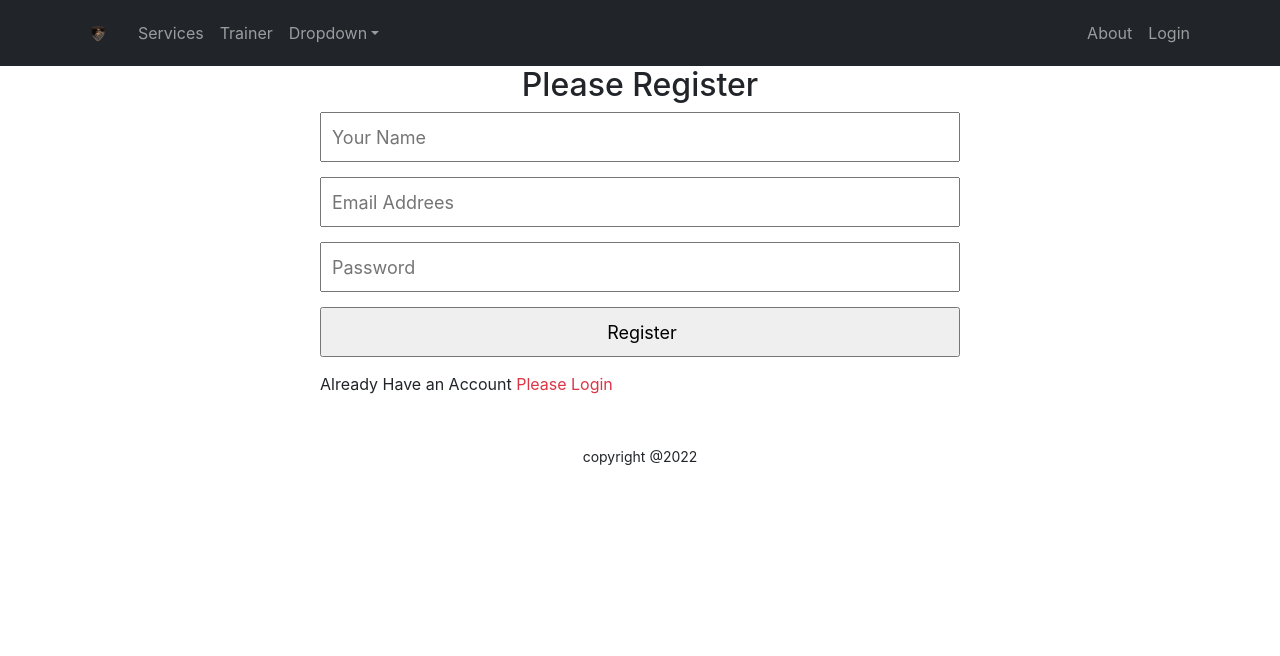
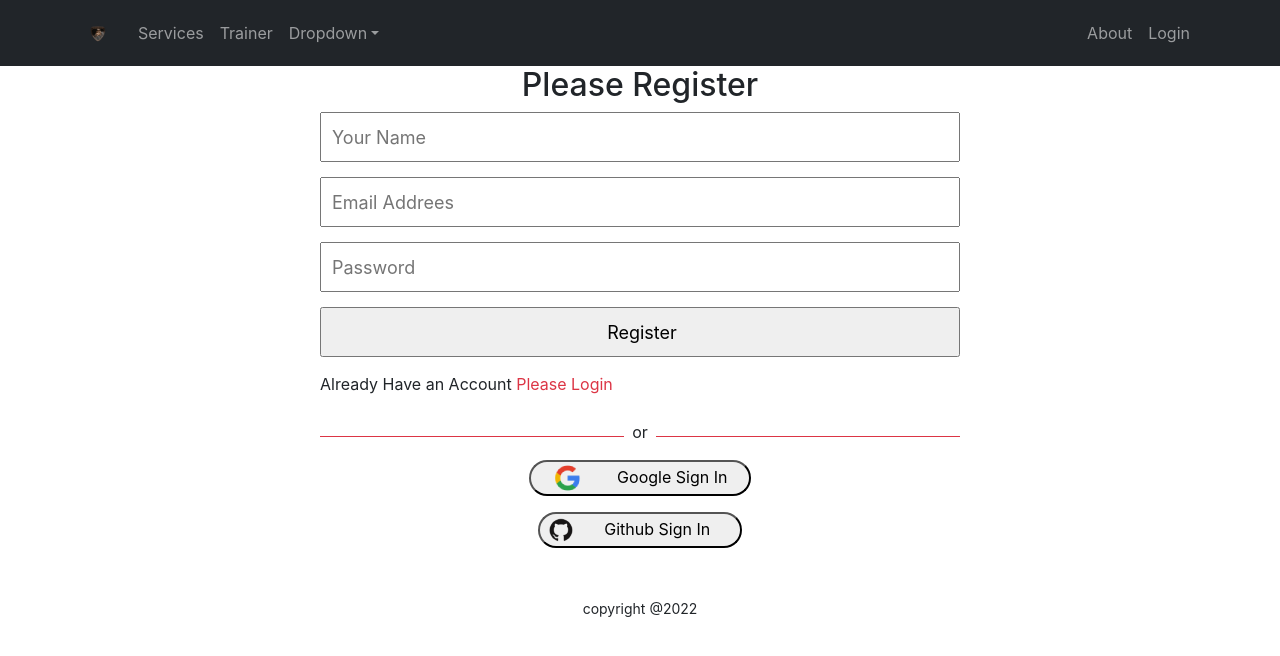
Before and after one commit to sakibhossan/gym-trainer-issue, a React (Create React App) app: page /register in a window 1280 px wide. Shown: the top 656 px of the page. Built offline with nearby package versions, Linux system fonts and the light colour scheme; no server answers; the HTML template or start-up script is replaced by a standard one.

Commit message:
implement google sign in

```diff
--- a/src/UniquePages/Login/Login/Login.js
+++ b/src/UniquePages/Login/Login/Login.js
@@ -3,6 +3,7 @@
 import { useSignInWithEmailAndPassword } from 'react-firebase-hooks/auth';
 import {Link, useLocation, useNavigate} from 'react-router-dom';
 import auth from '../../../firebase.init';
+import SocialLogin from '../Social/SocialLogin/SocialLogin';
 
 const Login = () => {
     const emailRef = useRef('');
@@ -38,9 +39,7 @@
       <Form.Group className="mb-3" controlId="formBasicEmail">
         <Form.Label>Email address</Form.Label>
         <Form.Control ref={emailRef} type="email" placeholder="Enter email" required/>
-        <Form.Text className="text-muted">
-          We'll never share your email with anyone else.
-        </Form.Text>
+
       </Form.Group>
 
       <Form.Group className="mb-3" controlId="formBasicPassword">
@@ -55,6 +54,9 @@
       </Button>
     </Form>
     <p>New to Workout? <Link to = '/register' className='text-danger pe-auto text-decoration-none' onClick={navigateRegister}>Please Register</Link></p>
+        <SocialLogin></SocialLogin>
+
+
         </div>
     );
 };
--- a/src/UniquePages/Login/Register/Register.js
+++ b/src/UniquePages/Login/Register/Register.js
@@ -3,6 +3,7 @@
 import './Register.css';
 import { useCreateUserWithEmailAndPassword } from 'react-firebase-hooks/auth';
 import  auth from '../../../firebase.init';
+import SocialLogin from '../Social/SocialLogin/SocialLogin';
 
 const Register = () => {
     const [
@@ -45,6 +46,7 @@
                 <input type="submit" value="Register" />
             </form>
             <p>Already Have an Account <Link to = '/login' className='text-danger pe-auto text-decoration-none' onClick={navigateLogin}>Please Login</Link></p>
+            <SocialLogin></SocialLogin>
         </div>
     );
 };
--- /dev/null
+++ b/src/UniquePages/Login/Social/SocialLogin/SocialLogin.js
@@ -0,0 +1,53 @@
+import React from 'react';
+import google from '../../../../Images/Trainer/google.png';
+import github from '../../../../Images/Trainer/github.png';
+import { useSignInWithGoogle } from 'react-firebase-hooks/auth';
+import auth from '../../../../firebase.init';
+import { useNavigate } from 'react-router-dom';
+
+const SocialLogin = () => {
+    const [signInWithGoogle, user, loading, error] = useSignInWithGoogle(auth);
+const navigate =useNavigate();
+let errorElement;
+    if (error) {
+        errorElement = <div>
+
+                <p className='text-danger'>Error: {error.message}</p>
+            </div>
+
+    }
+    if(user){
+        navigate('/home');
+    }
+    return (
+        <div>
+            <div className='d-flex align-items-center'>
+                <div style={{ height: '1px' }} className='bg-danger w-50'></div>
+                <p className='mt-2 px-2'>or</p>
+                <div style={{ height: '1px' }} className='bg-danger w-50'></div>
+            </div>
+            {errorElement}
+
+            <div>
+                <button
+                onClick={() => signInWithGoogle()}
+                className=' rounded-pill d-block mx-auto'>
+                    <img src={google} alt="" />
+                    <span className='px-3'> Google Sign In</span>
+                </button>
+                <button
+                className=' rounded-pill d-block mx-auto my-3'>
+                    <img src={github} alt="" />
+                    <span className='px-4'> Github Sign In</span>
+                </button>
+            </div>
+
+
+
+
+
+        </div>
+    );
+};
+
+export default SocialLogin;
```
Also changed, not shown: src/Images/Trainer/github.png (added), src/Images/Trainer/google.png (added).
